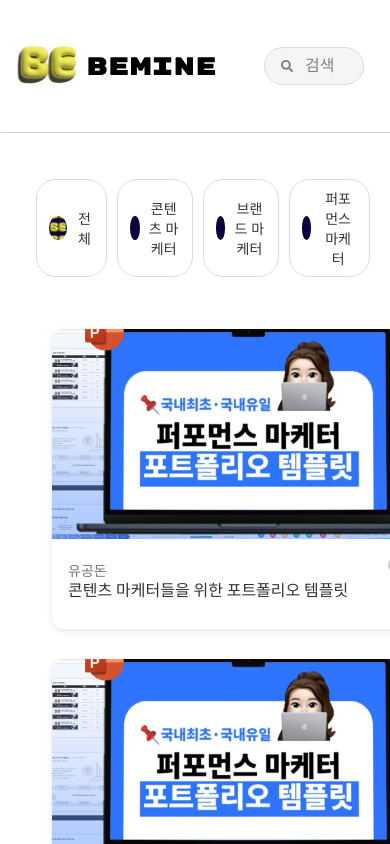
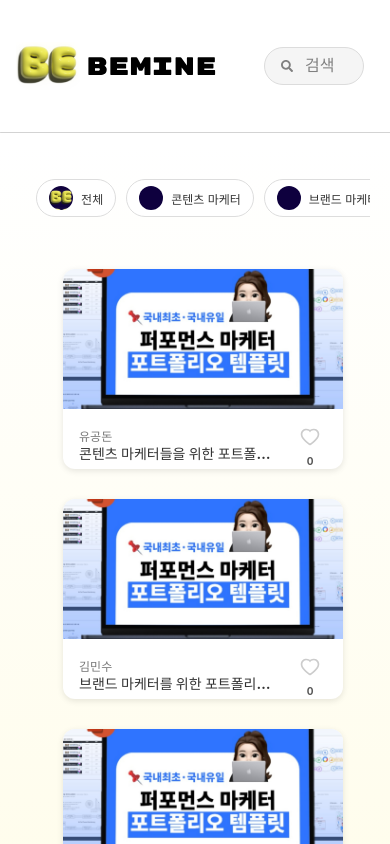
Before and after one commit to BEMINE-UMC/Client, a React (Vite) app: page /template in a window 390 px wide. Shown: the top 844 px of the page. Built offline with nearby package versions, Linux system fonts and the light colour scheme.

Commit message:
:sparkles: feat: "템플릿 페이지 모바일 화면 추가"
Related to: #10

```diff
--- a/src/components/modal/template/TemplateModal.tsx
+++ b/src/components/modal/template/TemplateModal.tsx
@@ -113,6 +113,10 @@
   &:active {
     transform: scale(0.95); /* 클릭 시 약간의 크기 축소 효과 */
   }
+
+  @media (max-width: 480px) {
+
+  }
 `;
 
 const DownloadButton = styled.a`
--- a/src/components/template/TemplateCategory.tsx
+++ b/src/components/template/TemplateCategory.tsx
@@ -36,10 +36,21 @@
 export default TemplateCategory;
 
 const CategoryContainer = styled.div`
-
   display: flex;
   gap: 10px;
   margin: 16px 0;
+
+  @media (max-width: 480px) {
+    // display: grid;
+    // grid-template-columns: repeat(auto-fit, minmax(150px, 1fr)); /* 버튼이 가로로 배치되도록 설정 */
+    // max-width: 1000px;
+    display: inline-flex; /* 자식 요소를 가로로 정렬 */
+    width: 100%; /* 부모 요소의 너비에 맞춤 */
+    overflow-x: auto; /* 가로 스크롤 활성화 */
+    -webkit-overflow-scrolling: touch; /* 부드러운 스크롤 (iOS) */
+    white-space: nowrap; /* 자식 요소가 한 줄로 배치되도록 설정 */
+
+  }
 `;
 
 const CategoryButton = styled.button`
@@ -57,6 +68,11 @@
   &:hover {
     background-color: #f3f3f3;
   }
+
+  @media (max-width: 480px) {
+    padding: 6px 12px;
+    font-size: 12px;
+  }
 `;
 
 const CategoryImage = styled.div<{ src?: string; color?: string }>`
--- a/src/components/template/TemplateList.tsx
+++ b/src/components/template/TemplateList.tsx
@@ -67,4 +67,8 @@
   justify-content: flex-start;
   align-items: flex-start;
   padding: 16px;
+
+  @media (max-width: 480px) {
+    justify-content: center;
+  }
 `;
--- a/src/components/template/templatecard/TemplateCard.styles.ts
+++ b/src/components/template/templatecard/TemplateCard.styles.ts
@@ -13,6 +13,11 @@
     box-shadow: 0 4px 12px rgba(0, 0, 0, 0.2);
     cursor: pointer;
   }
+
+  @media (max-width: 480px) {
+    width: 280px;
+    height: 200px;
+  }
 `;
 
 export const ImageSection = styled.div<{ backgroundImage: string }>`
@@ -22,6 +27,10 @@
   background-size: cover;
   background-position: center;
   background-repeat: no-repeat;
+
+  @media (max-width: 480px) {
+    font-size: 12px;
+  }
 `;
 
 export const ContentSection = styled.div`
@@ -29,17 +38,27 @@
   display: flex;
   justify-content: space-between;
   align-items: center;
+
+  @media (max-width: 480px) {
+    margin-bottom: 10px;
+  }
 `;
 
 export const Description = styled.div`
   display: flex;
   flex-direction: column;
+
+
 `;
 
 export const Author = styled.p`
   font-size: 14px;
   color: #777;
   margin: 0 0 4px;
+
+  @media (max-width: 480px) {
+    font-size: 12px;
+  }
 `;
 
 export const Title = styled.p`
@@ -47,6 +66,14 @@
   font-weight: bold;
   color: #333;
   margin: 0;
+
+  @media (max-width: 480px) {
+    max-width: 200px;
+    font-size: 14px;
+    white-space: nowrap; /* 텍스트를 한 줄로 유지 */
+    overflow: hidden; /* 넘치는 텍스트 숨김 */
+    text-overflow: ellipsis; /* 넘치는 부분에 ... 표시 */
+  }
 `;
 
 export const LikeSection = styled.div`
@@ -70,6 +97,10 @@
   &:hover {
     color: #ff0000;
   }
+
+  @media (max-width: 480px) {
+    font-size: 22px;
+  }
 `;
 
 export const LikeCount = styled.span`
@@ -80,5 +111,9 @@
   opacity: 1;
   transition: opacity 0.3s ease;
 
+  @media (max-width: 480px) {
+    font-size: 10px;
+    margin-top: 0.5px;
+  }
 
 `;
--- a/src/pages/template/TemplatePage.tsx
+++ b/src/pages/template/TemplatePage.tsx
@@ -23,6 +23,7 @@
 
 const Container = styled.div`
   display: flex;
+  background: linear-gradient(to bottom, #ffffff, #fff6b4);
   flex-direction: column; /* 자식 요소를 세로로 배치 */
   justify-content: flex-start; /* 세로 방향 상단 정렬 */
   align-items: flex-start; /* 가로 방향 왼쪽 정렬 */
@@ -35,4 +36,8 @@
   padding-left: 7%; /* 왼쪽 간격 추가 */
   gap: 20px;
   margin-top: 2%;
+
+  @media (max-width: 480px) {
+
+  }
 `;
```
Lines whose indentation alone changed are shown as unchanged.
